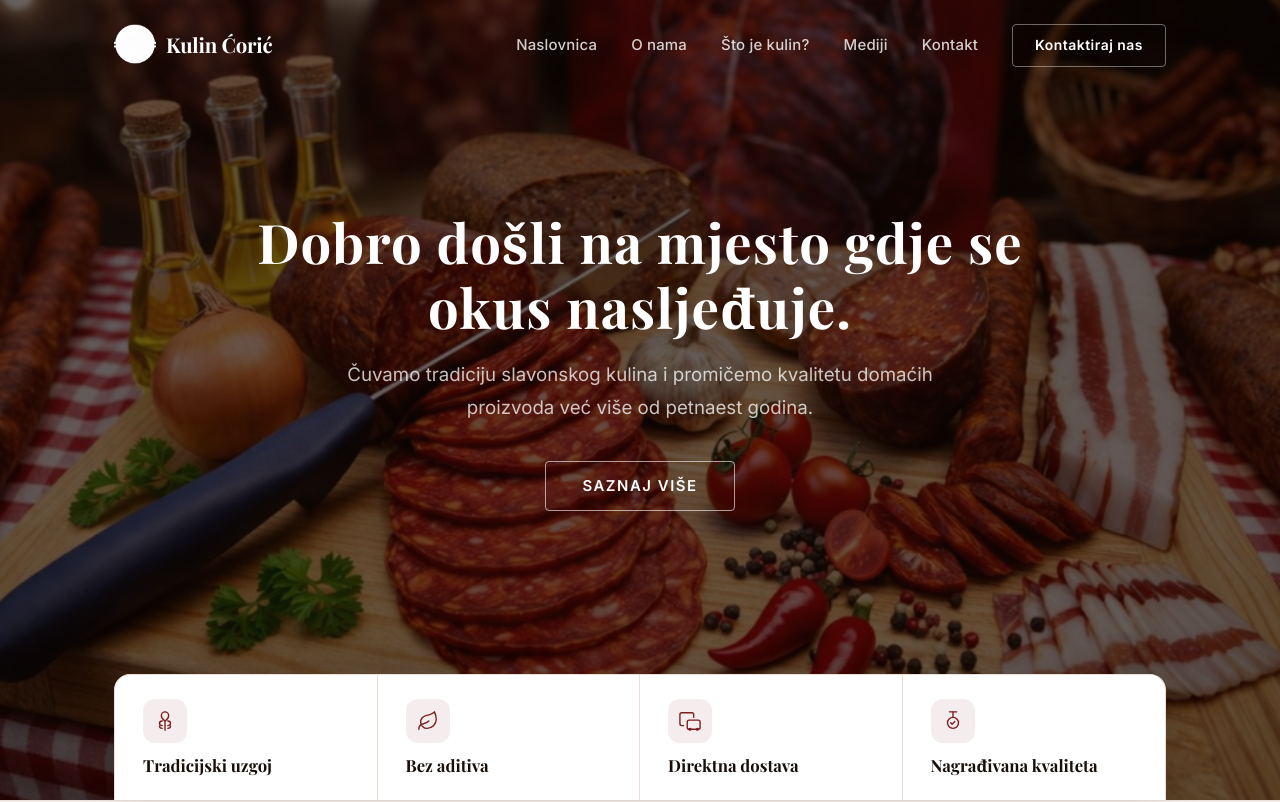
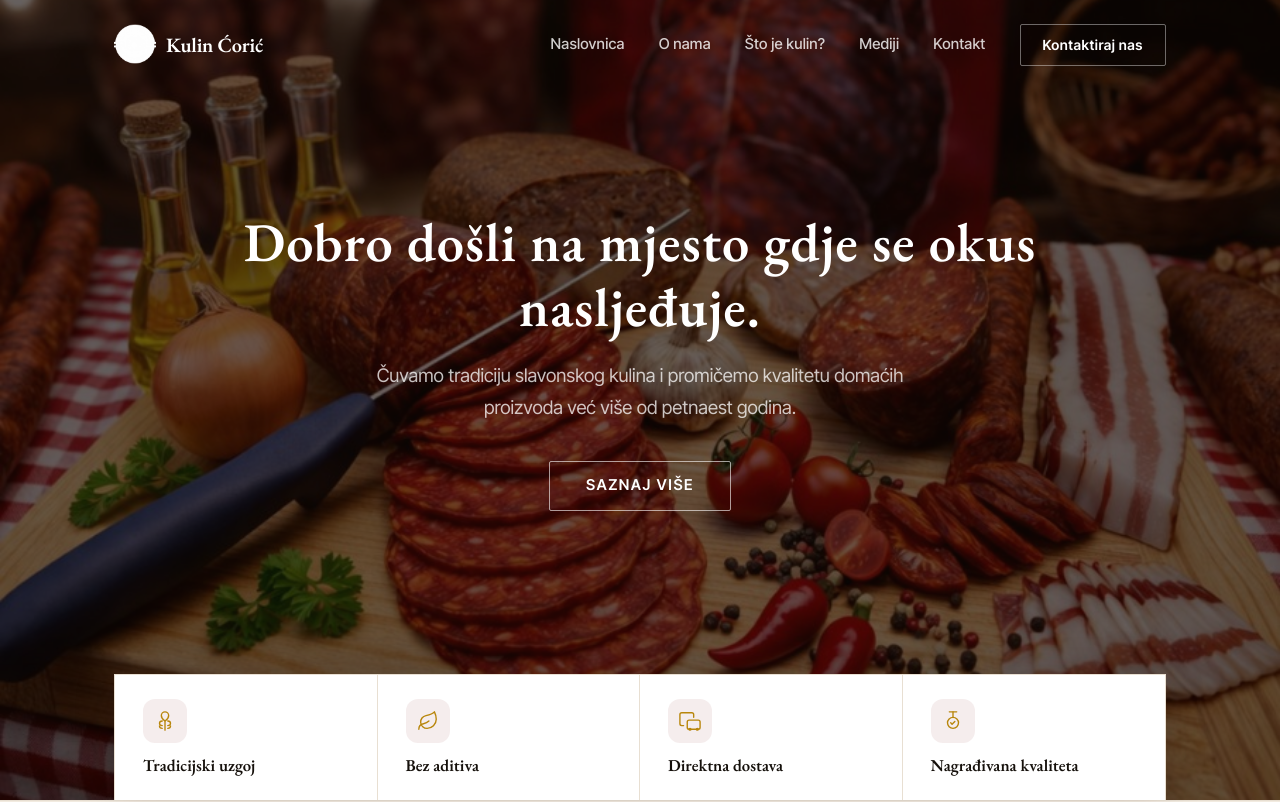
Before and after one commit to tomcoric/opg-coric-web, a React (Vite) app: page / in a window 1280 px wide. Shown: the top 802 px of the page. Built offline with nearby package versions, Linux system fonts and the light colour scheme.

Commit message:
Korak 1: novi dizajn tokeni (ink/gold/bordo), EB Garamond + Inter Tight fontovi

```diff
--- a/index.html
+++ b/index.html
@@ -8,7 +8,7 @@
     <title>OPG Kulin Ćorić</title>
     <link rel="preconnect" href="https://fonts.googleapis.com" />
     <link rel="preconnect" href="https://fonts.gstatic.com" crossorigin />
-    <link href="https://fonts.googleapis.com/css2?family=Playfair+Display:wght@400;600;700&family=Inter:wght@400;500;600&display=swap" rel="stylesheet" />
+    <link href="https://fonts.googleapis.com/css2?family=EB+Garamond:ital,wght@0,400;0,500;0,600;1,400;1,500&family=Inter+Tight:wght@400;500;600&display=swap" rel="stylesheet" />
   </head>
   <body>
     <div id="root"></div>
--- a/src/index.css
+++ b/src/index.css
@@ -1,37 +1,62 @@
 :root {
-  --primary:       #7B1E1E;
-  --primary-dark:  #5C1515;
-  --accent:        #C8860A;
-  --accent-light:  #E8A020;
+  /* ═══ PALETA ═══ */
+  --ink:         #15100B;
+  --ink-soft:    #3A3027;
+  --ink-mute:    #7A6A5A;
 
-  --bg:            #FFFFFF;
-  --bg-alt:        #F9F5F0;
-  --bg-dark:       #16100C;
-  --surface:       #FFFFFF;
+  --gold:        #B8860B;
+  --gold-soft:   #C9A24A;
+  --gold-deep:   #8C660A;
 
-  --text:          #2C1F17;
-  --text-muted:    #7A6A5A;
-  --text-heading:  #1A0E08;
+  /* Bordo — JEDINO u CathedralDivider */
+  --bordo:       #6B1818;
+  --bordo-deep:  #3F0D0D;
 
-  --border:        #EAE0D5;
+  /* Pozadine */
+  --bg:          #FAF7F2;
+  --bg-elevated: #FFFFFF;
+  --bg-warm:     #F2EBE0;
+  --bg-deep:     #15100B;
 
-  --shadow-sm: 0 1px 4px rgba(26, 14, 8, 0.06);
-  --shadow-md: 0 4px 20px rgba(26, 14, 8, 0.09);
-  --shadow-lg: 0 16px 48px rgba(26, 14, 8, 0.13);
+  /* Linije */
+  --line:        #E8DFD2;
+  --line-strong: #C9BBA8;
+  --line-gold:   rgba(184, 134, 11, .35);
 
-  --font-heading: 'Playfair Display', Georgia, serif;
-  --font-body:    'Inter', system-ui, sans-serif;
+  /* Sjene */
+  --shadow-sm: 0 1px 4px rgba(21, 16, 11, 0.06);
+  --shadow-md: 0 4px 20px rgba(21, 16, 11, 0.09);
+  --shadow-lg: 0 16px 48px rgba(21, 16, 11, 0.13);
 
-  --radius-sm:  4px;
-  --radius-md:  8px;
-  --radius-lg:  16px;
+  /* ═══ TIPOGRAFIJA ═══ */
+  --display: 'EB Garamond', Georgia, serif;
+  --body:    'Inter Tight', system-ui, sans-serif;
+
+  /* ═══ LAYOUT ═══ */
+  --radius-sm:  2px;
+  --radius-md:  2px;
+  --radius-lg:  0px;
   --container:  1100px;
   --section-py: 112px;
 
-  font-family: var(--font-body);
+  /* ═══ BACKWARDS COMPAT — uklonjeno korak po korak ═══ */
+  --primary:      var(--gold);
+  --primary-dark: var(--gold-deep);
+  --accent:       var(--gold-soft);
+  --bg-alt:       var(--bg-warm);
+  --bg-dark:      var(--bg-deep);
+  --surface:      var(--bg-elevated);
+  --text:         var(--ink-soft);
+  --text-muted:   var(--ink-mute);
+  --text-heading: var(--ink);
+  --border:       var(--line);
+  --font-heading: var(--display);
+  --font-body:    var(--body);
+
+  font-family: var(--body);
   font-size: 17px;
-  line-height: 1.65;
-  color: var(--text);
+  line-height: 1.6;
+  color: var(--ink-soft);
   background: var(--bg);
   -webkit-font-smoothing: antialiased;
   text-rendering: optimizeLegibility;
@@ -50,26 +75,40 @@ html { scroll-behavior: smooth; }
   padding: 0;
 }
 
-body { background: var(--bg); color: var(--text); }
+body { background: var(--bg); color: var(--ink-soft); }
 
 #root { min-height: 100svh; display: flex; flex-direction: column; }
 
 h1, h2, h3, h4 {
-  font-family: var(--font-heading);
-  color: var(--text-heading);
+  font-family: var(--display);
+  color: var(--ink);
   line-height: 1.15;
 }
 
-h1 { font-size: clamp(2.4rem, 5.5vw, 4.2rem); font-weight: 700; letter-spacing: -0.02em; }
-h2 { font-size: clamp(1.8rem, 3.8vw, 3rem);   font-weight: 700; letter-spacing: -0.01em; }
-h3 { font-size: clamp(1.1rem, 2vw, 1.35rem);  font-weight: 600; }
+h1 { font-size: clamp(2.4rem, 5.5vw, 4.2rem); font-weight: 600; letter-spacing: -0.02em; }
+h2 { font-size: clamp(1.8rem, 3.8vw, 3rem);   font-weight: 600; letter-spacing: -0.01em; }
+h3 { font-size: clamp(1.1rem, 2vw, 1.35rem);  font-weight: 500; }
 
-p  { color: var(--text); line-height: 1.8; }
-a  { color: var(--primary); text-decoration: none; }
+p  { color: var(--ink-soft); line-height: 1.6; }
+a  { color: var(--gold); text-decoration: none; }
 img { max-width: 100%; display: block; }
 ul { list-style: none; }
-button { cursor: pointer; font-family: var(--font-body); border: none; background: none; }
+button { cursor: pointer; font-family: var(--body); border: none; background: none; }
 
+:focus-visible {
+  outline: 2px solid var(--gold);
+  outline-offset: 2px;
+}
+
+@media (prefers-reduced-motion: reduce) {
+  *, *::before, *::after {
+    animation-duration: 0.01ms !important;
+    animation-iteration-count: 1 !important;
+    transition-duration: 0.01ms !important;
+  }
+}
+
+/* ═══ CATHEDRAL HEADER BACKGROUND ═══ */
 .cathedralHeader {
   position: absolute;
   top: 0;
```
